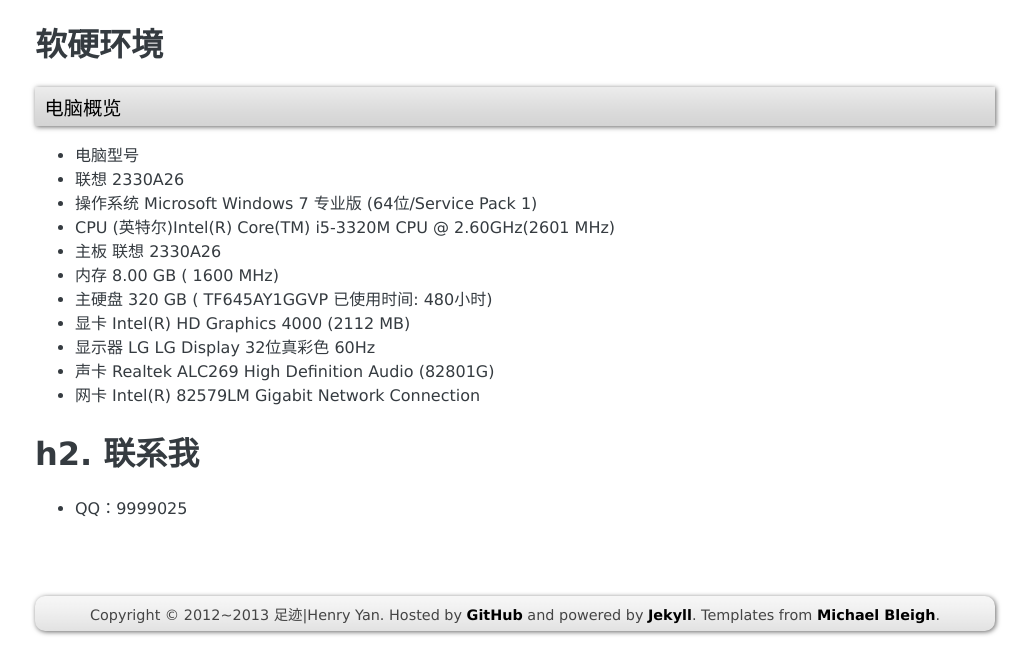
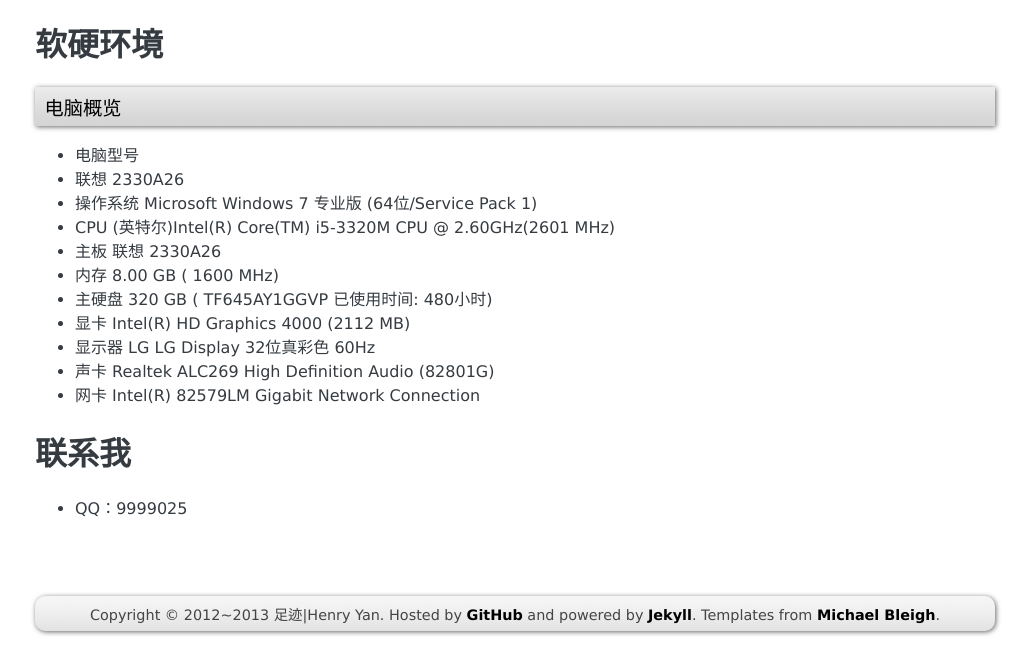
Before and after one commit to XuEric/homepage, a Jekyll site: the page built from about.md, in a window 1280 px wide. Shown: the part 325-971 px from the top of the page, without its empty margins (125-1156 px from the left). Built offline with Jekyll 4.4.1, drawn with Linux system fonts in a browser that asks for light colours; Markdown is read by kramdown in place of the engine named in the settings; comment, search, counter and statistics services are not loaded.

```diff
--- a/_layouts/master.html
+++ b/_layouts/master.html
@@ -38,7 +38,7 @@
             <li><a href='{{ site.baseurl }}/tags.html' id='tags-link' title='Tags'>标签</a></li>
             <li><a href='{{ site.baseurl }}/about.html' id='about-link' title='About'>关于</a></li>
             <li><a href='http://github.com/XuEric' target='_blank' title='GitHub' rel='me' id='github-link'>GitHub</a></li>
-            <li><a href='http://weibo.com/igetit888' title='微博' target='_blank' id='weibo-link'>微博</a></li>
+            <li><a href='http://weibo.com/u/3109072835' title='微博' target='_blank' id='weibo-link'>微博</a></li>
           </ul>
         </div>
       </div>
--- a/about.md
+++ b/about.md
@@ -26,6 +26,6 @@ layout: master
  * 网卡  Intel(R) 82579LM Gigabit Network Connection
 
 
-# h2. 联系我 #
+# 联系我 #
 
 * QQ：9999025
```
